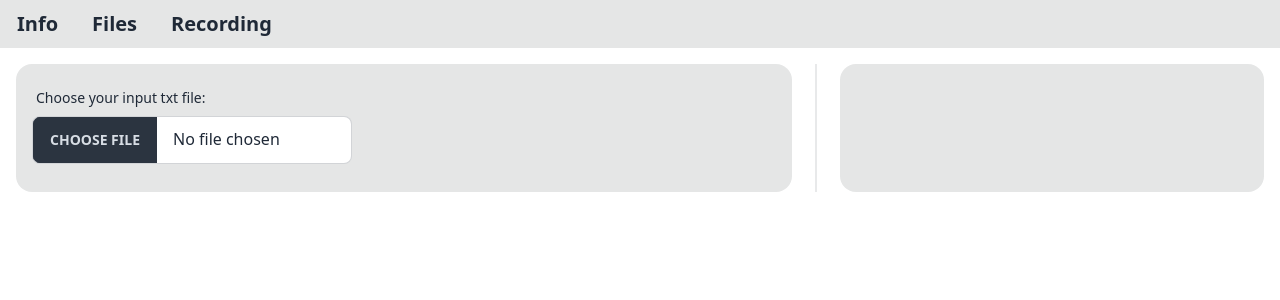
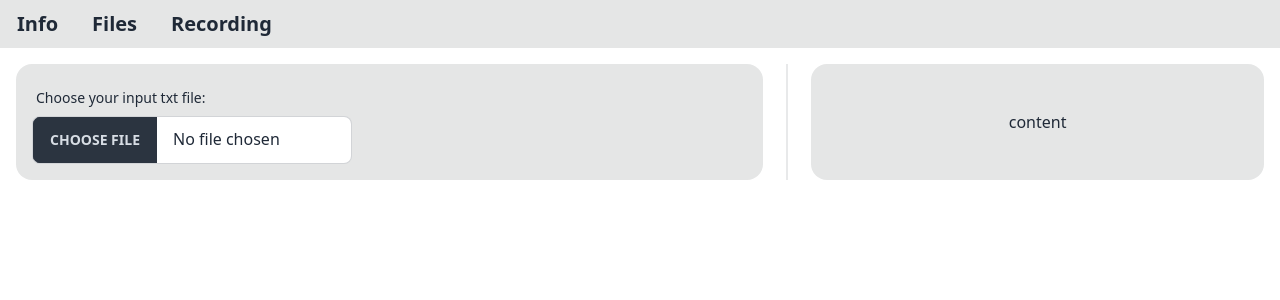
Before and after one commit to jones-erin-650/Movelist-Recorder, a React (Vite) app in the folder electron-vite/: page /files in a window 1280 px wide. Shown: the top 300 px of the page. Built offline with nearby package versions, Linux system fonts and the light colour scheme.

Commit message:
tried getting the layout to work

```diff
--- a/electron-vite/src/View/Components/RouterWrapper.tsx
+++ b/electron-vite/src/View/Components/RouterWrapper.tsx
@@ -9,7 +9,7 @@ export function RouterWrapper() {
   return (
     <>
       <Navbar />
-      <div className="container px-4 py-4">
+      <div className="container px-4 py-4 mx-auto">
         <Routes>
           <Route path="/" element={<Info />} />
           <Route path="/files" element={<Files />} />
--- a/electron-vite/src/View/Pages/Files.tsx
+++ b/electron-vite/src/View/Pages/Files.tsx
@@ -6,22 +6,24 @@ const Files = () => {
 
 
 
-      <div className="flex flex-col w-full lg:flex-row">
+
+
+      <div className="flex w-full align-content: center">
 
         {/* left side with file handling */}
-        <div className="grid flex-grow h-32 card bg-base-300 rounded-box place-items-left p-4">
+        <div className="grid h-auto flex-grow card bg-base-300 rounded-box place-items-left p-4">
 
           <FileInput
-            label='Choose your input txt file:'
-          />
+              label='Choose your input txt file:'
+            />
 
         </div>
+        <div className="divider divider-horizontal"></div>
+        <div className="grid h-auto flex-grow card bg-base-300 rounded-box place-items-center">content</div>
+      </div>
 
-        <div className="divider lg:divider-horizontal"></div>
 
-         {/*right side with console  */}
-        <div className="grid flex-grow h-32 card bg-base-300 rounded-box place-items-center"></div>
-      </div>
+
     </>
 
 
```
